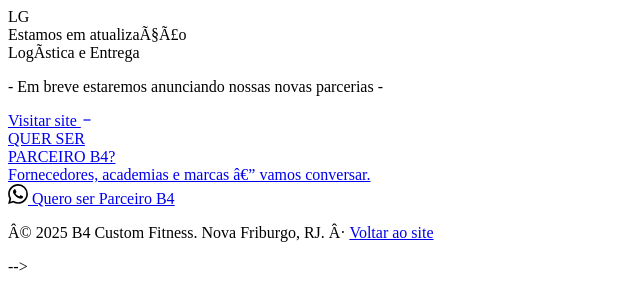
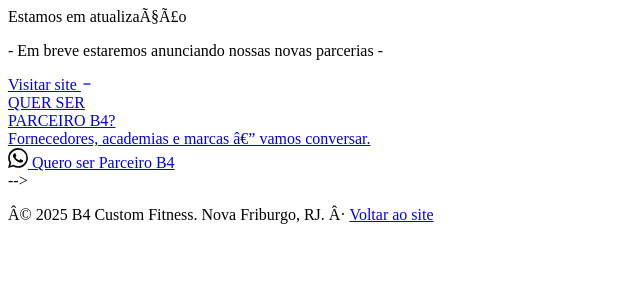
Before and after one commit to base4vendas-lab/base4-custom-fitness-v2, a website: page parceiros.html in a window 1280 px wide. Shown: the whole page, without its empty margins (0-640 px from the left). Drawn offline with Linux system fonts and the light colour scheme.

Commit message:
Update parceiros.html

```diff
--- a/parceiros.html
+++ b/parceiros.html
@@ -122,13 +122,14 @@ footer{background:#111;padding:2.5rem 5vw;text-align:center;border-top:1px solid
     <a href="https://exemplo.com.br" class="partner-link" target="_blank">Visitar site <svg width="12" height="12" viewBox="0 0 24 24" fill="none" stroke="currentColor" stroke-width="2.5"><path d="M5 12h14M12 5l7 7-7 7"/></svg></a>
   </div>-->
 <div class="partner-card">
-    <div class="partner-logo">LG</div>
-    <div class="partner-name">Estamos em atualização </div>
-    <div class="partner-cat">Logística e Entrega</div>
+    <div class="partner-logo"></div>
+    <div class="partner-name">Estamos em atualização</div>
+    <div class="partner-cat"></div>
     <p class="partner-desc">- Em breve estaremos anunciando nossas novas parcerias - </p>
     <a href="https://exemplo.com.br" class="partner-link" target="_blank">Visitar site <svg width="12" height="12" viewBox="0 0 24 24" fill="none" stroke="currentColor" stroke-width="2.5"><path d="M5 12h14M12 5l7
 </div>
 
+ <!--
 <div class="cta-band">
   <div>
     <div class="cb-title">QUER SER<br>PARCEIRO B4?</div>
@@ -139,10 +140,10 @@ footer{background:#111;padding:2.5rem 5vw;text-align:center;border-top:1px solid
     Quero ser Parceiro B4
   </a>
 </div>
-
+-->
 <footer>
   <p class="footer-copy">© 2025 <span>B4 Custom Fitness</span>. Nova Friburgo, RJ. · <a href="index.html">Voltar ao site</a></p>
 </footer>
 
 </body>
-</html> -->
+</html>
```
